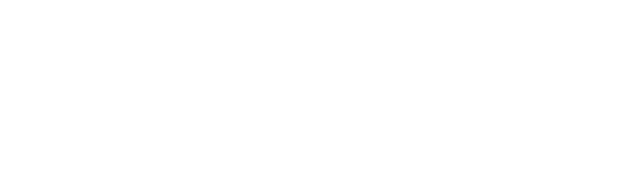
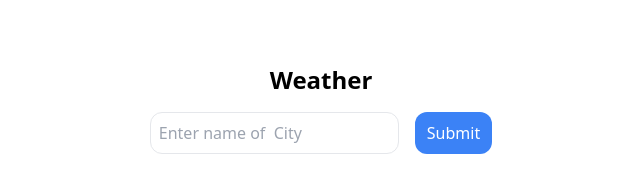
Before and after one commit to kennzuki/api-assingnment, a website: page src/index.html in a window 1280 px wide. Shown: the whole page, without its empty margins (319-959 px from the left). Drawn offline with nearby package versions, Linux system fonts and the light colour scheme.

```diff
--- a/src/index.html
+++ b/src/index.html
@@ -11,7 +11,14 @@
         <link rel="stylesheet" href="">
     </head>
     <body>
-        <div class="container"></div>
+        <div class="flex flex-col items-center p-12">
+            <h1 class="text-2xl py-4 font-bold">Weather</h1>
+            <form action="" id="data" class="flex gap-4">
+                <input type="text" class="border p-2 rounded-xl" placeholder="Enter name of  City">
+                <button class="bg-blue-500 text-white py-1 px-3 rounded-xl">Submit</button>
+            </form>
+            <div class="display"></div>
+        </div>
         <script src="index.js" async defer></script>
     </body>
 </html>
```
